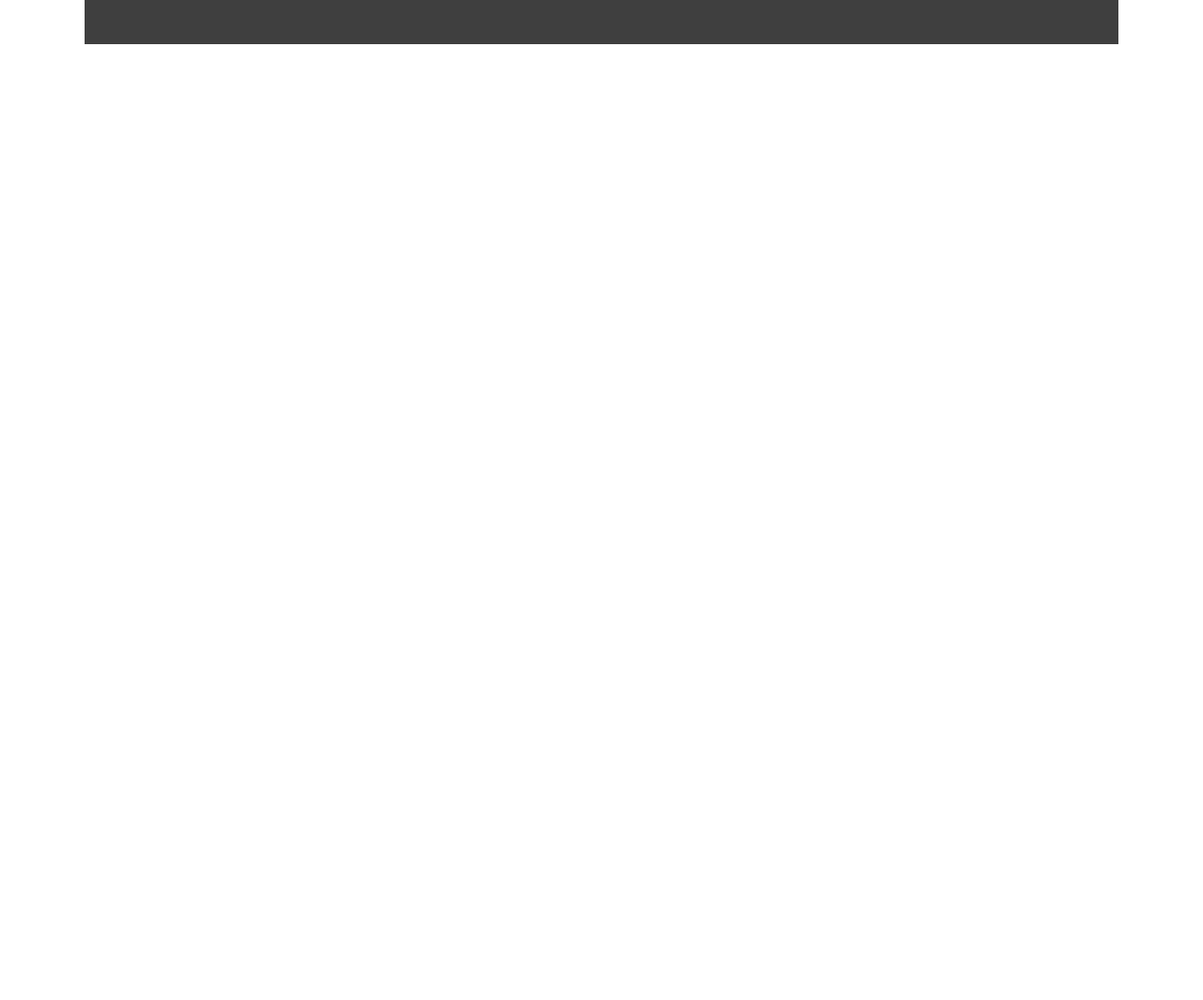
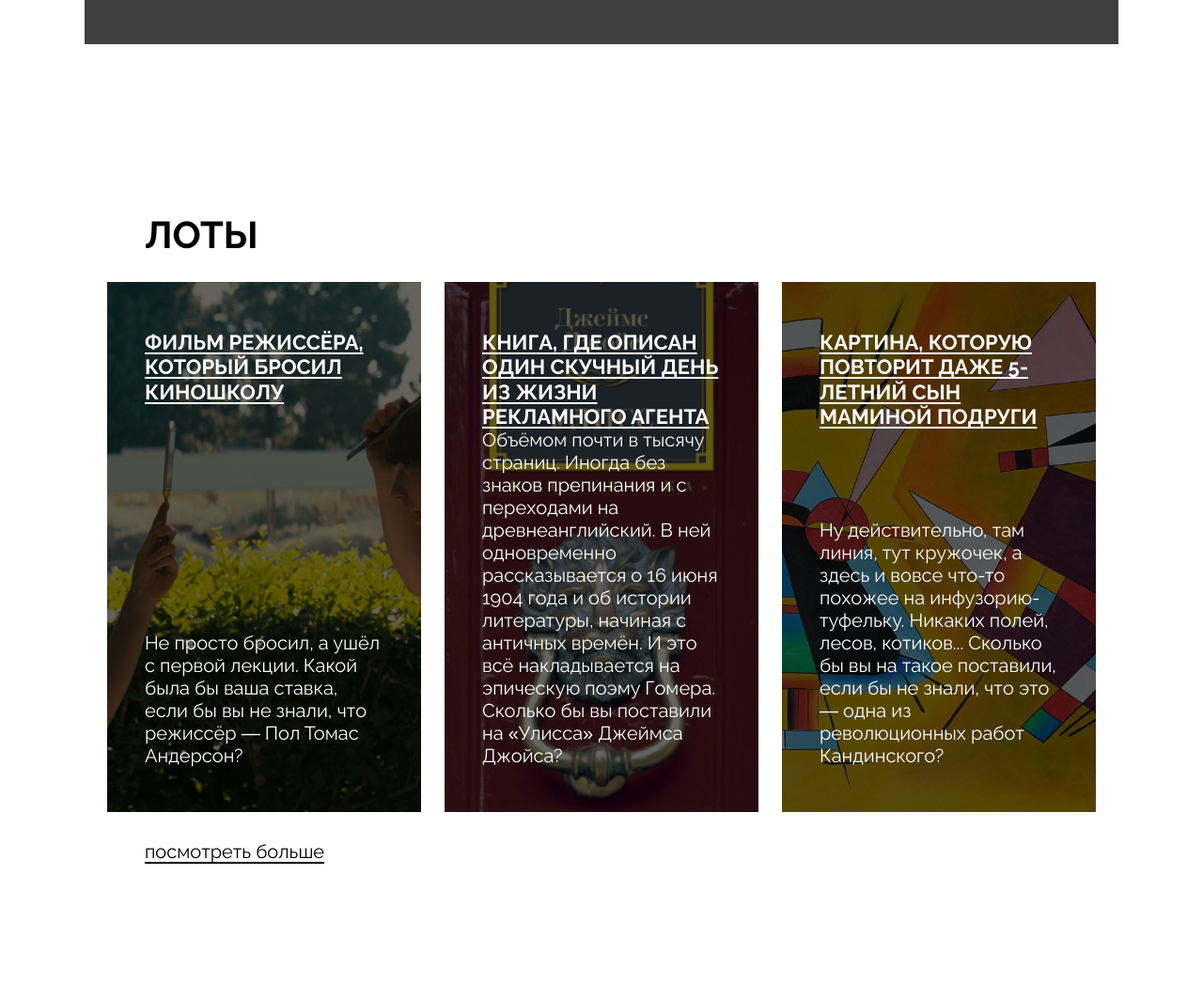
Before and after one commit to Scrowee/ono-tebe-nado, a plain HTML site: page index.html in a window 1280 px wide. Shown: the part 1003-2067 px from the top of the page at 94% size. Before the commit the page ends 1050 px from the top, so only its background shows below. Drawn offline with Linux system fonts and the light colour scheme; grey boxes are pictures that could not be loaded.

Commit message:
create lots section

```diff
--- a/index.html
+++ b/index.html
@@ -52,7 +52,39 @@
         <button type="button" class="bet-button">сделать ставку</button>
       </div>
     </section>
-    <section class="lots"></section>
+    <section class="lots">
+      <h2 class="lots__heading">лоты</h2>
+      <ul class="lots__card-list">
+        <li class="lots__card-list-item">
+          <a href="#" class="card-link">
+            <article class="card card_type_film">
+              <div class="overlay"></div>
+              <h3 class="card__title">Фильм режиссёра, который бросил киношколу</h3>
+              <p class=card__text>Не просто бросил, а ушёл с первой лекции. Какой была бы ваша ставка, если бы вы не знали, что режиссёр — Пол Томас Андерсон?</p>
+            </article>
+          </a>
+        </li>
+        <li class="lots__card-list-item">
+          <a href="#" class="card-link">
+            <article class="card card_type_book">
+              <div class="overlay"></div>
+              <h3 class="card__title">Книга, где описан один скучный день из жизни рекламного агента</h3>
+              <p class=card__text>Объёмом почти в тысячу страниц. Иногда без знаков препинания и с переходами на древнеанглийский. В ней одновременно рассказывается о 16 июня 1904 года и об истории литературы, начиная с античных времён. И это всё накладывается на эпическую поэму Гомера. Сколько бы вы поставили на «Улисса» Джеймса Джойса?</p>
+            </article>
+          </a>
+        </li>
+        <li class="lots__card-list-item">
+          <a href="#" class="card-link">
+            <article class="card card_type_picture">
+              <div class="overlay"></div>
+              <h3 class="card__title">Картина, которую повторит даже 5-летний сын маминой подруги</h3>
+              <p class=card__text>Ну действительно, там линия, тут кружочек, а здесь и вовсе что-то похожее на инфузорию-туфельку. Никаких полей, лесов, котиков... Сколько бы вы на такое поставили, если бы не знали, что это — одна из революционных работ Кандинского?</p>
+            </article>
+          </a>
+        </li>
+      </ul>
+      <a href="#" class="lots__look-more-link">посмотреть больше</a>
+    </section>
     <section class="about"></section>
   </main>
   <footer class="footer"></footer>
--- a/styles/global.css
+++ b/styles/global.css
@@ -8,6 +8,7 @@ body {
   width: 1100px;
   margin: 0 auto;
   font-family: Raleway, sans-serif;
+  text-underline-offset: 4px;
 }
 
 h1,
--- a/styles/style.css
+++ b/styles/style.css
@@ -22,7 +22,6 @@
 .header__link {
   font-size: 18px;
   letter-spacing: .01em;
-  text-underline-offset: 4px;
 }
 
 .header__link_active {
@@ -39,7 +38,6 @@
   font-size: 18px;
   font-style: normal;
   line-height: 1.35;
-  text-underline-offset: 4px;
 }
 
 .address a {
@@ -99,9 +97,8 @@
 
 .cover__description {
   display: flex;
-  flex-direction: row;
   align-items: center;
-  gap: 79px;
+  gap: 76px;
   margin-top: 135px;
   margin-left: 28px;
   font-weight: normal;
@@ -109,15 +106,88 @@
 
 .cover__description-text {
   font-size: 22px;
-  word-spacing: 18.5px;
+  word-spacing: 19px;
 }
 
 .bet-button {
   border: 1px solid #fff;
   padding: 11px 32px 11px 31px;
   color: #fff;
-  font-family: Raleway, sans-serif;
+  font-family: inherit;
   font-size: 22px;
   text-transform: uppercase;
   background-color: transparent;
 }
+
+.lots {
+  margin: 179px 24px 146px;
+}
+
+.lots__heading {
+  margin-bottom: 27px;
+  margin-left: 40px;
+  font-weight: bold;
+  font-size: 40px;
+  text-transform: uppercase;
+}
+
+.lots__card-list {
+  display: flex;
+  flex-direction: row;
+  flex-wrap: wrap;
+  gap: 25px;
+  color: #fff;
+  list-style: none;
+}
+
+.lots__card-list-item {
+  flex-grow: 1;
+  flex-basis: 334px;
+}
+
+.card-link {
+  text-decoration: none;
+}
+
+.card {
+  position: relative;
+  z-index: 0;
+  display: flex;
+  flex-direction: column;
+  justify-content: space-between;
+  height: 100%;
+  padding: 51px 40px 48px;
+  font-weight: normal;
+  font-size: 20px;
+  line-height: 1.2;
+  background-position: center;
+  background-size: cover;
+}
+
+.card_type_film {
+  background-image: url(../images/card-lot-01.jpg);
+}
+
+.card_type_book {
+  background-image: url(../images/card-lot-02.jpg);
+}
+
+.card_type_picture {
+  background-image: url(../images/card-lot-03.jpg);
+}
+
+.card__title {
+  font-weight: bold;
+  font-size: 22px;
+  line-height: 1.2;
+  text-decoration: underline;
+  text-underline-offset: 3px;
+  text-transform: uppercase;
+}
+
+.lots__look-more-link {
+  display: block;
+  margin-top: 30px;
+  margin-left: 40px;
+  font-size: 20px;
+}
```
